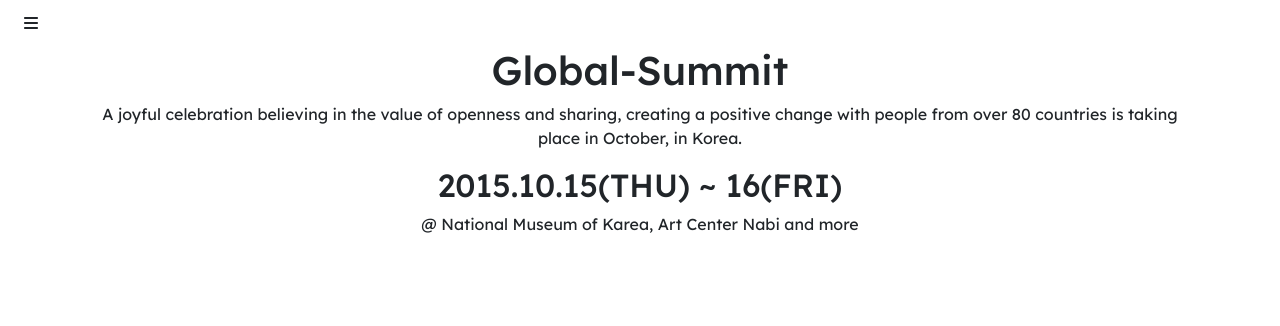
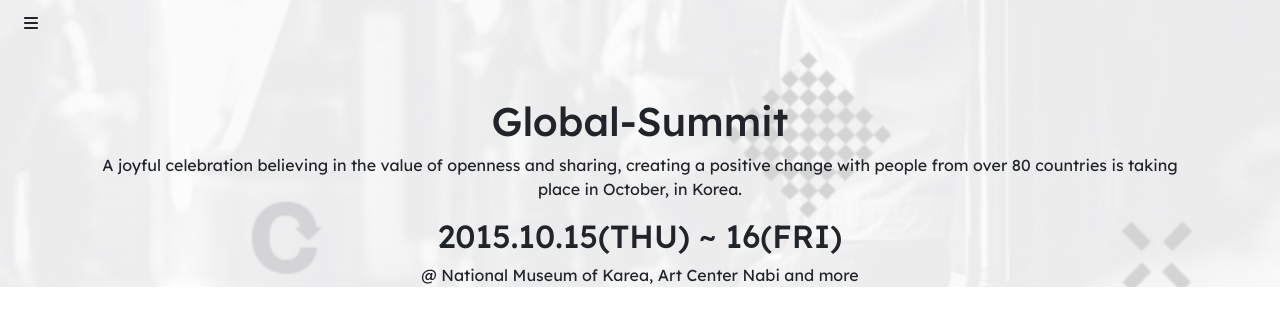
Before and after one commit to Abdelaziz-Mahdi/Global-Summit, a plain HTML site: page index.html in a window 1280 px wide. Drawn offline with Linux system fonts and the light colour scheme.

Commit message:
Create-intro-stylesheet

```diff
--- a/style.css
+++ b/style.css
@@ -21,3 +21,17 @@
   font-family: "Lato", sans-serif;
   font-family: "Lexend Deca", sans-serif;
 }
+
+#intro-rap {
+  background-image: url(./visuals/mobile_intro_bg.png);
+  background-repeat: no-repeat;
+  background-size: cover;
+}
+
+#intro-container {
+  padding-top: 51px;
+}
+
+#intro-article {
+  width: 90%;
+}
```
